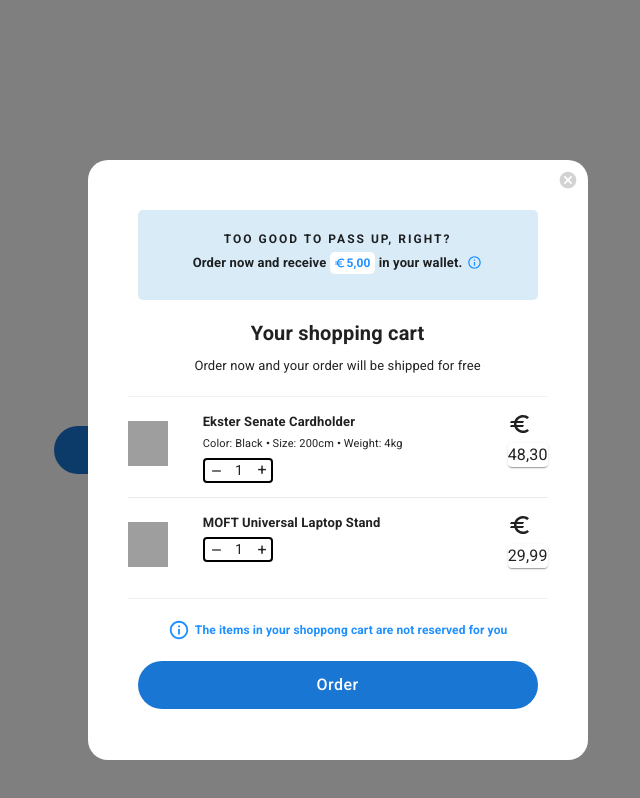
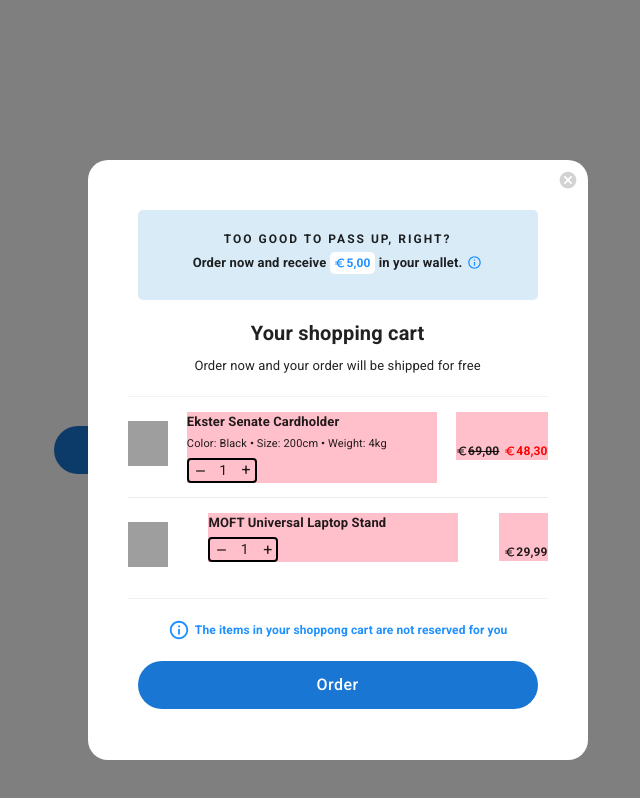
Before and after one commit to TatsianaKedrova/red-rocket-app, a React (Create React App) app: page / in a window 1280 px wide. Both pictures are taken after a click on the button "Add to shopping cart". Shown: the whole page, without its empty margins (386-1026 px from the left). Built offline with nearby package versions, Linux system fonts and the light colour scheme; grey boxes are pictures that could not be loaded.

Commit message:
feat(vers-0.1): price feature

```diff
--- a/src/bll/cartItemsReducer.ts
+++ b/src/bll/cartItemsReducer.ts
@@ -25,7 +25,8 @@
 const initialState: CartItemsType = [
   {
     id: id1,
-    itemPicture: 'https://huckberry.imgix.net/spree/products/336292/original/p8d54LcKxm_ekster_senate_card_holder_tracker_card_0_original.jpg?auto=compress%2Cformat&cs=tinysrgb&fit=max&w=700',
+    itemPicture:
+      "https://huckberry.imgix.net/spree/products/336292/original/p8d54LcKxm_ekster_senate_card_holder_tracker_card_0_original.jpg?auto=compress%2Cformat&cs=tinysrgb&fit=max&w=700",
     name: "Ekster Senate Cardholder",
     itemOptions: {
       color: "black",
@@ -38,7 +39,8 @@
   },
   {
     id: id2,
-    itemPicture: 'https://cdn.shopify.com/s/files/1/2301/4381/products/1gray-297561_1024x.jpg?v=1624262577',
+    itemPicture:
+      "https://cdn.shopify.com/s/files/1/2301/4381/products/1gray-297561_1024x.jpg?v=1624262577",
     name: "MOFT Universal Laptop Stand",
     newPrice: "29,99",
     itemsCount: 1,
@@ -65,9 +67,16 @@
         decrementedItem.itemsCount--;
       }
     },
+    removeItemFromCart(state, action: PayloadAction<{ id: string }>) {
+      const itemTobeRemoved = state.findIndex(
+        (element) => element.id === action.payload.id
+      );
+      state.splice(itemTobeRemoved, 1);
+    },
   },
 });
 
 export const cartItemsReducer = slice.reducer;
 
-export const { incrementItem, decrementItem } = slice.actions;
+export const { incrementItem, decrementItem, removeItemFromCart } =
+  slice.actions;
--- a/src/components/popupWindow/cartItems/ItemInCart.tsx
+++ b/src/components/popupWindow/cartItems/ItemInCart.tsx
@@ -1,10 +1,15 @@
-import { Box, Paper } from "@mui/material";
-import React, { useMemo } from "react";
-import EuroOutlinedIcon from "@mui/icons-material/EuroOutlined";
-import { ItemOptionsType } from "../../../bll/cartItemsReducer";
+import { Box } from "@mui/material";
+import React, { useCallback, useMemo } from "react";
+import {
+  ItemOptionsType,
+  removeItemFromCart,
+} from "../../../bll/cartItemsReducer";
 import FiberManualRecordIcon from "@mui/icons-material/FiberManualRecord";
 import { popupStyle } from "../styles/popupWindowStyles.styles";
 import RemoveIcon from "@mui/icons-material/Remove";
+import { useDispatch } from "react-redux";
+import NewPrice from "./NewPrice";
+import OldPrice from "./OldPrice";
 
 type ItemCartType = {
   increment: (id: string) => void;
@@ -29,22 +34,31 @@
   oldPrice,
   options,
 }) => {
+  const dispatch = useDispatch();
+
   const itemColor = useMemo(() => {
     if (options?.color) {
       return options.color.charAt(0).toUpperCase() + options.color.slice(1);
     }
   }, [options?.color]);
 
+  const handleDecrement = useCallback(() => {
+    if (itemsCount < 2) {
+      dispatch(removeItemFromCart({ id: id }));
+    } else if (itemsCount >= 1) {
+      decrement(id);
+    } else {
+      return;
+    }
+  }, [itemsCount]);
+
   return (
     <Box sx={popupStyle.itemCartContainer}>
       <Box sx={{ m: "auto 0" }}>
         <img src={itemPhoto} alt="itemPhoto" width="40px" height="45px" />
       </Box>
-
       <Box sx={popupStyle.itemInfoContainer}>
-        <Box sx={{ flexGrow: 2, fontSize: "13px", fontWeight: "bold" }}>
-          {name}
-        </Box>
+        <Box sx={{ fontSize: "13px", fontWeight: "bold" }}>{name}</Box>
         {options && (
           <Box sx={{ fontSize: "11px", mt: "5px" }}>
             Color: {itemColor}{" "}
@@ -64,7 +78,7 @@
         )}
         <Box sx={popupStyle.countContainer}>
           <Box
-            onClick={() => decrement(id)}
+            onClick={() => handleDecrement()}
             sx={{ cursor: "pointer", mt: "8px" }}
           >
             <RemoveIcon sx={{ width: "15px" }} />
@@ -75,10 +89,9 @@
           </Box>
         </Box>
       </Box>
-
-      <Box>
-        <EuroOutlinedIcon />
-        <Paper>{newPrice}</Paper>
+      <Box sx={{display: "flex", flexDirection: "row", justifyContent: "space-between", backgroundColor: "pink"}}>
+        {oldPrice && <OldPrice price={oldPrice} />}
+        <NewPrice price={newPrice} isOldPriceBeside={!!oldPrice} />
       </Box>
     </Box>
   );
--- /dev/null
+++ b/src/components/popupWindow/cartItems/NewPrice.tsx
@@ -0,0 +1,58 @@
+import { Box } from "@mui/material";
+import React, { useMemo } from "react";
+import EuroOutlinedIcon from "@mui/icons-material/EuroOutlined";
+
+type NewPricePropsType = {
+  price: string;
+  isOldPriceBeside: boolean;
+
+};
+
+const NewPrice: React.FC<NewPricePropsType> = ({
+  price,
+  isOldPriceBeside,
+
+}) => {
+  const priceColor = useMemo(() => {
+    return isOldPriceBeside ? "red" : "inherit";
+  }, [isOldPriceBeside]);
+
+
+  return (
+    <Box
+      sx={{
+        display: "flex",
+        flexDirection: "row",
+        alignItems: "flex-end",
+        justifyContent: "flex-end",
+        mt: "30px",
+        ml: "5px"
+      }}
+    >
+      <EuroOutlinedIcon
+        htmlColor={priceColor}
+        sx={{ width: "12px", height: "12px", mb: "3px" }}
+      />
+      <Box
+        sx={{
+          fontSize: "12px",
+          fontWeight: "bold",
+          color: priceColor,
+        }}
+      >
+        {price}
+      </Box>
+    </Box>
+  );
+};
+export default NewPrice;
+
+// const commonFunction = useMemo(() => {
+//     if (isOldPriceComponent && !isOldPriceBeside) {
+//       return "inherit";
+//     } else if (isOldPriceComponent && isOldPriceBeside) {
+//       return "red";
+//     } else {
+//       return "inherit";
+//     }
+//   }, [isOldPriceComponent, isOldPriceBeside]);
--- /dev/null
+++ b/src/components/popupWindow/cartItems/OldPrice.tsx
@@ -0,0 +1,37 @@
+import { Box } from "@mui/material";
+import React from "react";
+import EuroOutlinedIcon from "@mui/icons-material/EuroOutlined";
+
+type OldPricePropsType = {
+  price: string;
+};
+
+const OldPrice: React.FC<OldPricePropsType> = ({
+  price,
+}) => {
+  return (
+    <Box
+      sx={{
+        display: "flex",
+        flexDirection: "row",
+        alignItems: "flex-end",
+        justifyContent: "flex-end",
+        textDecoration: "line-through",
+        mt: "30px",
+      }}
+    >
+      <EuroOutlinedIcon
+        sx={{ width: "12px", height: "12px", mb: "3px" }}
+      />
+      <Box
+        sx={{
+          fontSize: "12px",
+          fontWeight: "bold",
+        }}
+      >
+        {price}
+      </Box>
+    </Box>
+  );
+};
+export default OldPrice;
--- a/src/components/popupWindow/styles/popupWindowStyles.styles.ts
+++ b/src/components/popupWindow/styles/popupWindowStyles.styles.ts
@@ -72,9 +72,9 @@
     display: "flex",
     flexDirection: "column",
     alignItems: "flex-start",
-    textAlign: "left",
+    justifyContent: "center",
     width: "250px",
-    mr: "20px",
+    backgroundColor: "pink",
   },
   countContainer: {
     display: "flex",
```
